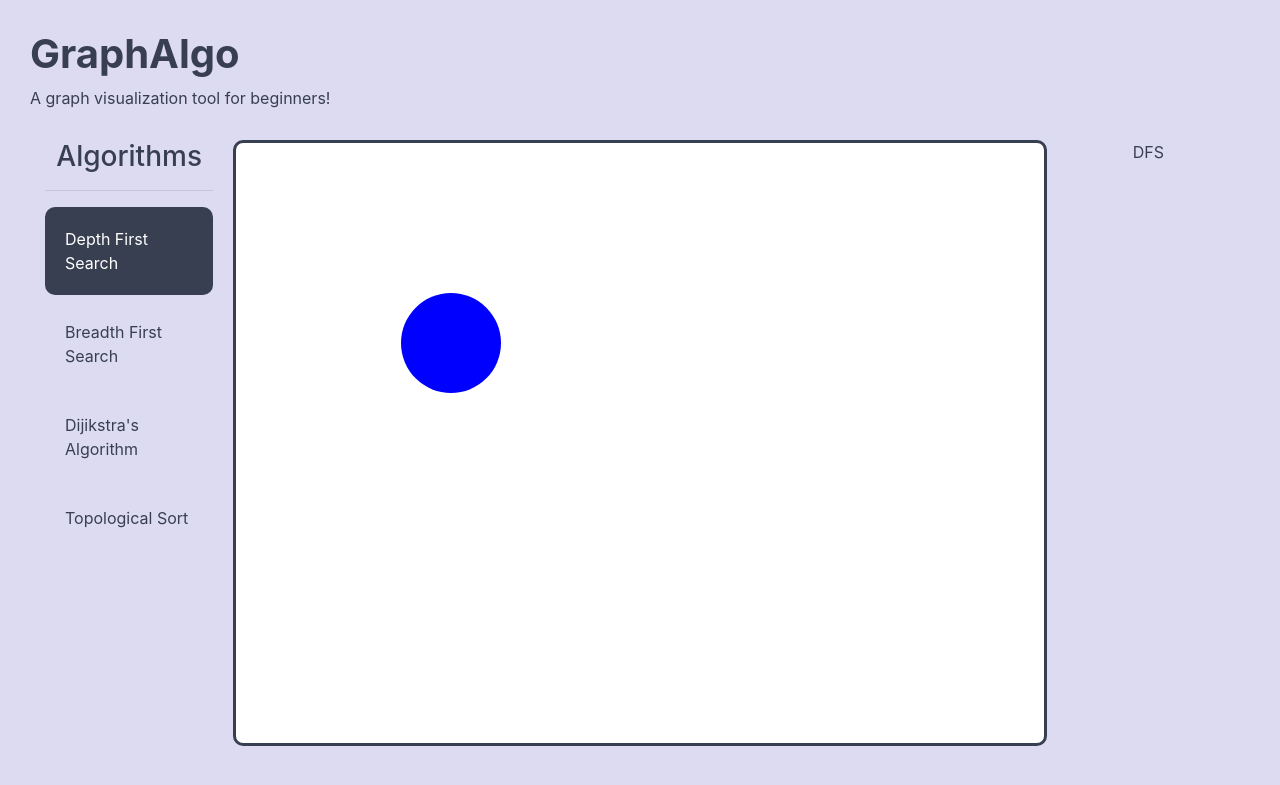
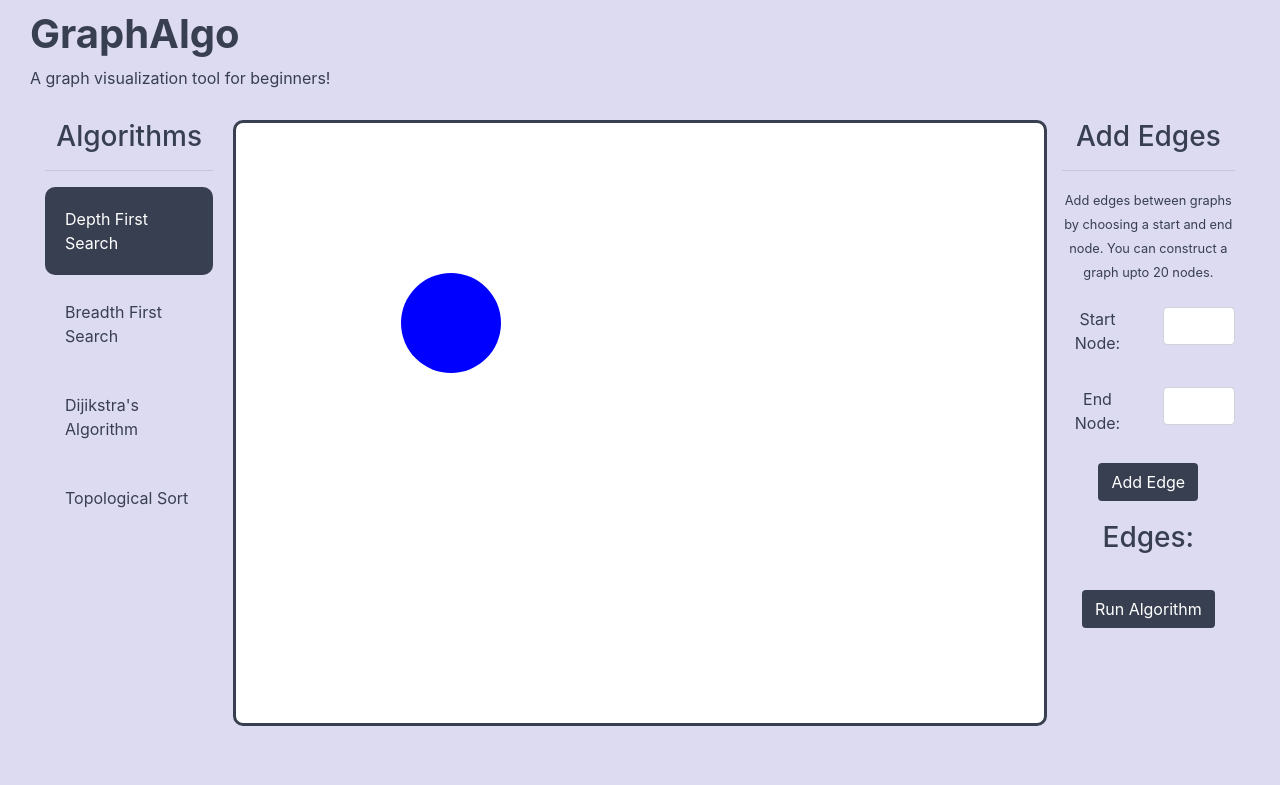
Before and after one commit to rajreet/graphalgo, a Flask app: page /dfs in a window 1280 px wide. Shown: the top 785 px of the page. Run offline with Flask 2, Linux system fonts and the light colour scheme; some libraries are stand-ins or nearby versions.

Commit message:
dfs input added

```diff
--- a/static/dfs/dfs.js
+++ b/static/dfs/dfs.js
@@ -1,7 +1,58 @@
 // alert('dfs!');
+var matrix = [...Array(20)].map(e => Array(20).fill(0));
+var nodes = new Array(20);
+nodes.fill(0);
 
+function runnodes()
+{
+    for(var i=0;i<20;i++)
+    {
+        if(nodes[i])
+            console.log(i+1);
+    }
+}
 document.addEventListener('DOMContentLoaded',function(){
     var box=document.querySelector('#dfs');
     box.style.color='white';
     box.style.backgroundColor = '#383F51';
+
+    document.querySelector('#edgeform').onsubmit = function(){
+        const start=document.querySelector('#start').value;
+        const end=document.querySelector('#end').value;
+        document.querySelector("#edgeerror").innerHTML="";
+        document.querySelector("#starterror").innerHTML="";
+        document.querySelector("#enderror").innerHTML="";
+
+        if(start<1 || start>20)
+        {
+            document.querySelector("#starterror").innerHTML="Node Value must be between 1 and 20";
+            return false;
+        }
+
+        if(end<1 || end>20)
+        {
+            document.querySelector("#enderror").innerHTML="Node Value must be between 1 and 20";
+            return false;
+        }
+
+        if(matrix[start-1][end-1])
+        {
+            document.querySelector("#edgeerror").innerHTML="You cannot add the same edge twice.";
+            return false;
+        }
+
+        matrix[start-1][end-1]=1;
+        nodes[start-1]=1;
+        nodes[end-1]=1;
+        const li = document.createElement('li');
+        li.innerHTML=start+" "+end;
+
+        document.querySelector("#edgelist").append(li);
+
+        return false;
+    };
+
+    document.querySelector('#run').onclick=function(){
+        runnodes();
+    };
 });
--- a/static/styles.css
+++ b/static/styles.css
@@ -1,5 +1,6 @@
 body{
     margin:30px;
+    margin-top: 10px;
     background-color: #DDDBF1;
     color: #383F51
 }
@@ -47,3 +48,13 @@ svg{
 #input-wrapper{
     text-align:center;
 }
+
+.btn{
+    color:white;
+    background-color: #383F51;
+    margin:20px;
+}
+
+.inpedge{
+    margin:20px;
+}
--- a/templates/dfs.html
+++ b/templates/dfs.html
@@ -5,5 +5,37 @@
 {% endblock %}
 
 {%block input%}
-<p>DFS</p>
+<h3>Add Edges</h3>
+<hr>
+<small>Add edges between graphs by choosing a start and end node. You can construct a graph upto 20 nodes.</small>
+<br><br>
+<form id="edgeform" action="#">
+    <div class="from-group row">
+        <div class="col-6">
+            <label class=>Start Node:</label>
+        </div>
+        <div class="col-6">
+            <input type="number" class="form-control" id="start" size="8">
+        </div>
+        <small id="starterror" style="color:red;" class="col-12"></small>
+    </div>
+    <br>
+    <div class="from-group row">
+        <div class="col-6">
+            <label class=>End Node:</label>
+        </div>
+        <div class="col-6">
+            <input type="number" class="form-control" id="end" size="8">
+        </div>
+        <small id="enderror" style="color:red;" class="col-12"></small>
+    </div>
+
+    <button class="btn">Add Edge</button>
+</form>
+
+<h3>Edges:</h3>
+<ul id="edgelist"></ul>
+<small id="edgeerror" style="color:red;"></small>
+
+<button id="run" class="btn">Run Algorithm</button>
 {%endblock%}
```
